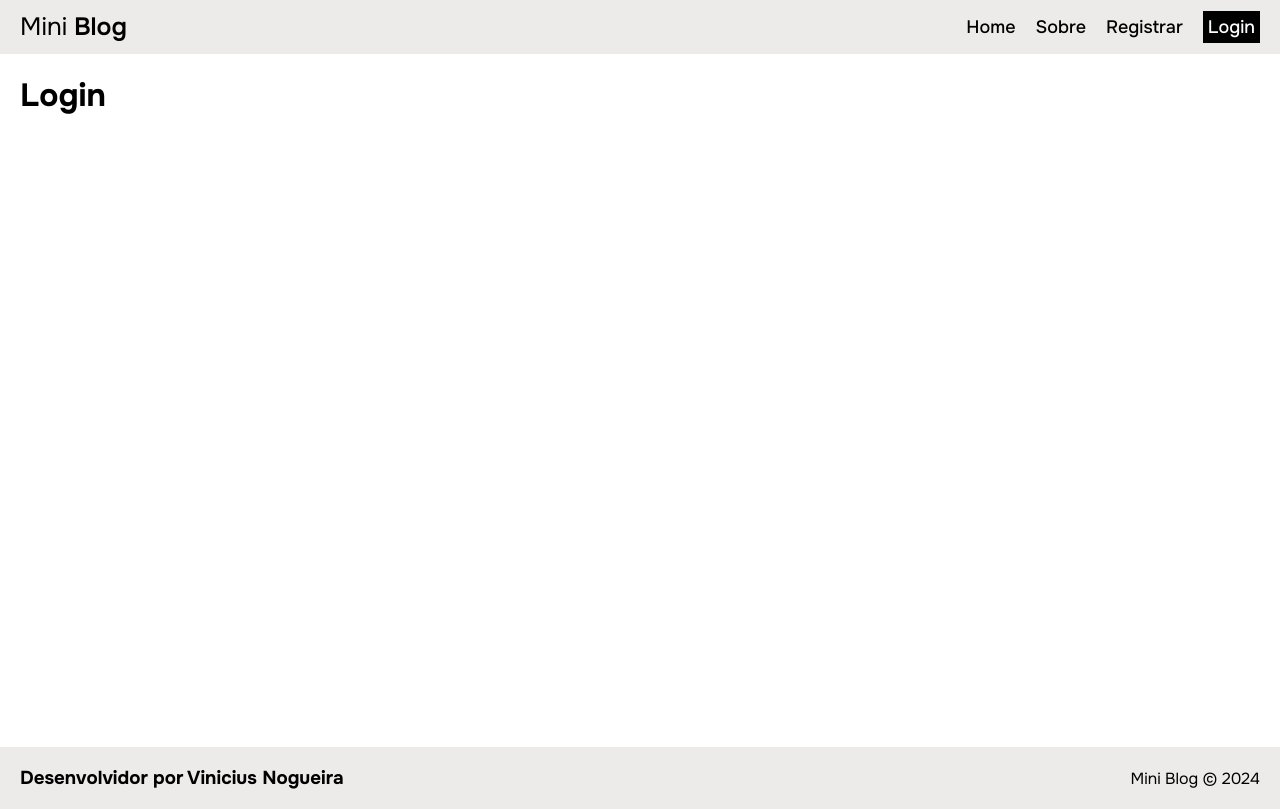
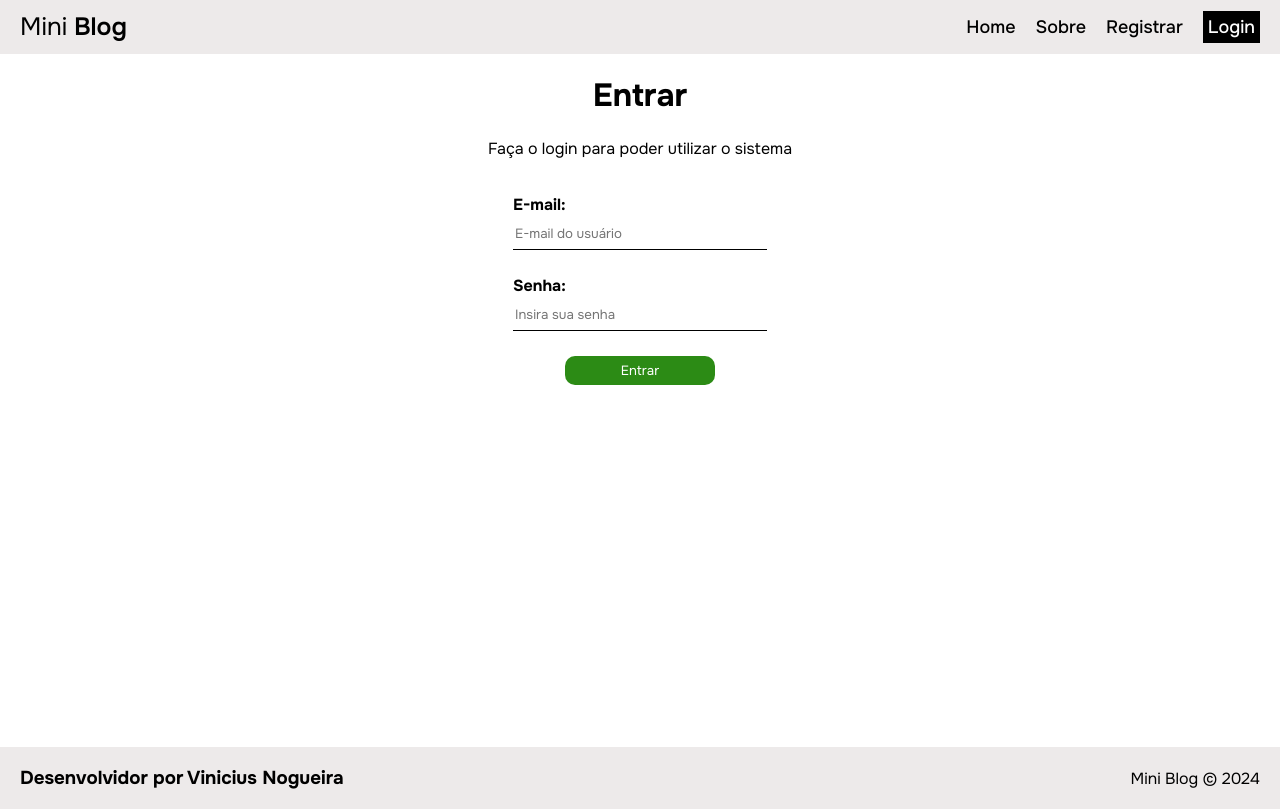
Before and after one commit to xVini777x/miniblog, a React (Create React App) app: page /Login in a window 1280 px wide. Built offline with nearby package versions, Linux system fonts and the light colour scheme; no server answers.

Commit message:
Novas alterações gerais

```diff
--- a/src/App.js
+++ b/src/App.js
@@ -1,32 +1,73 @@
 import "./App.css";
 
 import { BrowserRouter, Routes, Route, Navigate } from "react-router-dom";
+import { onAuthStateChanged } from "firebase/auth";
+
+//hooks
+import { useState, useEffect } from "react";
+import { useAuthentication } from "./hooks/useAuthentication";
 
 // Pages
 import Home from "./pages/Home/Home";
 import About from "./pages/About/About";
 import Login from "./pages/Login/Login";
 import Register from "./pages/Register/Register";
+import CreatePost from "./pages/CreatePost/CreatePost";
+import Dashboard from "./pages/Dashboard/Dashboard";
 
 // Components
 import Navbar from "./components/Navbar";
 import Footer from "./components/Footer";
 
+// Context
+import { AuthProvider } from "./context/AuthContext";
+
 function App() {
+  const [user, setUser] = useState(undefined);
+  const { auth } = useAuthentication();
+
+  const loadingUser = user === undefined;
+
+  useEffect(() => {
+    onAuthStateChanged(auth, (user) => {
+      setUser(user);
+    });
+  });
+
+  if (loadingUser) {
+    return <p>Carregando...</p>;
+  }
+
   return (
     <div className="App">
+      <AuthProvider value={{ user }}>
         <BrowserRouter>
           <Navbar />
           <div className="container">
             <Routes>
               <Route path="/" element={<Home />} />
               <Route path="/about" element={<About />} />
-            <Route path="/Login" element={<Login />} />
-            <Route path="/Register" element={<Register />} />
+              <Route
+                path="/Login"
+                element={!user ? <Login /> : <Navigate to="/" />}
+              />
+              <Route
+                path="/Register"
+                element={!user ? <Register /> : <Navigate to="/" />}
+              />
+              <Route
+                path="/posts/create"
+                element={user ? <CreatePost /> : <Navigate to="/Login" />}
+              />
+              <Route
+                path="/dashboard"
+                element={user ? <Dashboard /> : <Navigate to="/Login" />}
+              />
             </Routes>
           </div>
           <Footer />
         </BrowserRouter>
+      </AuthProvider>
     </div>
   );
 }
--- a/src/components/Navbar.js
+++ b/src/components/Navbar.js
@@ -1,8 +1,14 @@
 import { NavLink } from "react-router-dom";
+
+import { useAuthentication } from "../hooks/useAuthentication";
+import { useAuthValue } from "../context/AuthContext";
 
 import styles from "./Navbar.module.css";
 
 const Navbar = () => {
+  const { user } = useAuthValue();
+  const { logout } = useAuthentication();
+
   return (
     <nav className={styles.navbar}>
       <NavLink to="/" className={styles.logo}>
@@ -25,6 +31,8 @@
             Sobre
           </NavLink>
         </li>
+        {!user && (
+          <>
             <li className={styles.item}>
               <NavLink
                 to="/Register"
@@ -41,6 +49,33 @@
                 Login
               </NavLink>
             </li>
+          </>
+        )}
+        {user && (
+          <>
+            <li className={styles.item}>
+              <NavLink
+                to="/posts/create"
+                className={({ isActive }) => (isActive ? styles.active : "")}
+              >
+                Novo post
+              </NavLink>
+            </li>
+            <li className={styles.item}>
+              <NavLink
+                to="/dashboard"
+                className={({ isActive }) => (isActive ? styles.active : "")}
+              >
+                Dashboard
+              </NavLink>
+            </li>
+          </>
+        )}
+        {user && (
+          <li>
+            <button onClick={logout}>Sair</button>
+          </li>
+        )}
       </ul>
     </nav>
   );
--- /dev/null
+++ b/src/context/AuthContext.js
@@ -0,0 +1,11 @@
+import { useContext, createContext } from "react";
+
+const AuthContext = createContext();
+
+export function AuthProvider({ children, value }) {
+  return <AuthContext.Provider value={value}>{children}</AuthContext.Provider>;
+}
+
+export function useAuthValue() {
+  return useContext(AuthContext);
+}
--- a/src/hooks/useAuthentication.js
+++ b/src/hooks/useAuthentication.js
@@ -63,6 +63,37 @@
     }
   };
 
+  // logout - sign out
+  const logout = () => {
+    checkIfIsCancelled();
+    signOut(auth);
+  };
+
+  // login - sign in
+  const login = async (data) => {
+    checkIfIsCancelled();
+
+    setLoading(true);
+    setError(false);
+
+    try {
+      await signInWithEmailAndPassword(auth, data.email, data.password);
+      setLoading(false);
+    } catch (error) {
+      let systemErrorMessage;
+      console.log(error)
+
+      if (error.message.includes("invalid-credential")) {
+        systemErrorMessage = "Usuário ou senha incorreta.";
+      } else {
+        systemErrorMessage = "Ocorreu um erro, por favor tente mais tarde.";
+      }
+
+      setError(systemErrorMessage);
+      setLoading(false);
+    }
+  };
+
   useEffect(() => {
     return () => setCancelled(true);
   }, []);
@@ -72,5 +103,7 @@
     createUser,
     error,
     loading,
+    logout,
+    login,
   };
 };
--- a/src/pages/About/About.js
+++ b/src/pages/About/About.js
@@ -1,8 +1,20 @@
 // CSS
+import { Link } from "react-router-dom";
 import styles from "./About.module.css";
 
 const About = () => {
-  return <h1>About</h1>;
+  return (
+    <div className={styles.about}>
+      <h2>
+        Sobre o Mini <span>Blog</span>
+      </h2>
+      <p>
+        Este projeto consiste em um blog feito com React no front-end e Firebase
+        no back-end.
+      </p>
+      <Link to="/posts/create" className="btn">Criar post</Link>
+    </div>
+  );
 };
 
 export default About;
--- a/src/pages/About/About.module.css
+++ b/src/pages/About/About.module.css
@@ -0,0 +1,17 @@
+.about{
+    text-align: center;
+    display: flex;
+    flex-direction: column;
+    align-items: center;
+}
+
+.about p{
+    color: #AAA;
+    margin-bottom: 2em;
+}
+
+.about a{
+    display: block;
+    margin-top: 15px;
+    padding: 10px 15px;
+}
--- /dev/null
+++ b/src/pages/CreatePost/CreatePost.js
@@ -0,0 +1,11 @@
+import styles from './CreatePost.module.css'
+
+function CreatePost() {
+  return (
+    <div>
+      <h1>CreatePost</h1>
+    </div>
+  );
+}
+
+export default CreatePost;
--- /dev/null
+++ b/src/pages/Dashboard/Dashboard.js
@@ -0,0 +1,11 @@
+import styles from './Dashboard.module.css'
+
+function Dashboard() {
+  return (
+    <div>
+        <h1>Dashboard</h1>
+    </div>
+  )
+}
+
+export default Dashboard
--- a/src/pages/Login/Login.js
+++ b/src/pages/Login/Login.js
@@ -1,8 +1,79 @@
 // CSS
 import styles from "./Login.module.css";
 
+import { useAuthentication } from "../../hooks/useAuthentication";
+
+import { useState, useEffect } from "react";
+
 const Login = () => {
-  return <h1>Login</h1>;
+  const [email, setEmail] = useState("");
+  const [password, setPassword] = useState("");
+  const [error, setError] = useState("");
+
+  const { login, error: authError, loading } = useAuthentication();
+
+
+  const handleSubmit = async (e) => {
+    e.preventDefault();
+
+    setError("");
+
+    const user = {
+      email,
+      password,
+    };
+
+    const res = await login(user);
+
+    console.log(user);
+  };
+
+  useEffect(() => {
+    if (authError) {
+      setError(authError);
+    }
+  }, [authError]);
+
+  return (
+    <div className={styles.login}>
+      <h1 className={styles.title}>Entrar</h1>
+      <p className={styles.TextInicial}>
+        Faça o login para poder utilizar o sistema
+      </p>
+
+      <form onSubmit={handleSubmit} className={styles.FormRegister}>
+        <label className={styles.FormRegister__label}>
+          <span>E-mail:</span>
+          <input
+            type="email"
+            name="email"
+            required
+            placeholder="E-mail do usuário"
+            value={email}
+            onChange={(e) => setEmail(e.target.value)}
+          />
+        </label>
+        <label className={styles.FormRegister__label}>
+          <span>Senha:</span>
+          <input
+            type="password"
+            name="password"
+            required
+            placeholder="Insira sua senha"
+            value={password}
+            onChange={(e) => setPassword(e.target.value)}
+          />
+        </label>
+        {!loading && <button className="btn">Entrar</button>}
+        {loading && (
+          <button disabled className="btn">
+            Aguarde...
+          </button>
+        )}
+      </form>
+      {error && <p className="error">{error}</p>}
+    </div>
+  );
 };
 
 export default Login;
--- a/src/pages/Login/Login.module.css
+++ b/src/pages/Login/Login.module.css
@@ -0,0 +1,28 @@
+.login .title, .TextInicial{
+    text-align: center;
+    }
+
+    .FormRegister {
+        display: flex;
+        flex-direction: column;
+        gap: 25px;
+        align-items: center;
+        margin-top: 35px;
+    }
+
+    .FormRegister .FormRegister__label{
+        display: flex;
+        flex-direction: column;
+        gap: 10px;
+    }
+
+    .FormRegister .FormRegister__label span{
+        font-weight: 700;
+    }
+
+    .FormRegister .FormRegister__label input{
+        border: none;
+        border-bottom: 1px solid #000;
+        min-width: 250px;
+        padding-bottom: 8px;
+    }
```
Also changed, not shown: src/pages/CreatePost/CreatePost.module.css (added), src/pages/Dashboard/Dashboard.module.css (added). Lines whose indentation alone changed are shown as unchanged.
